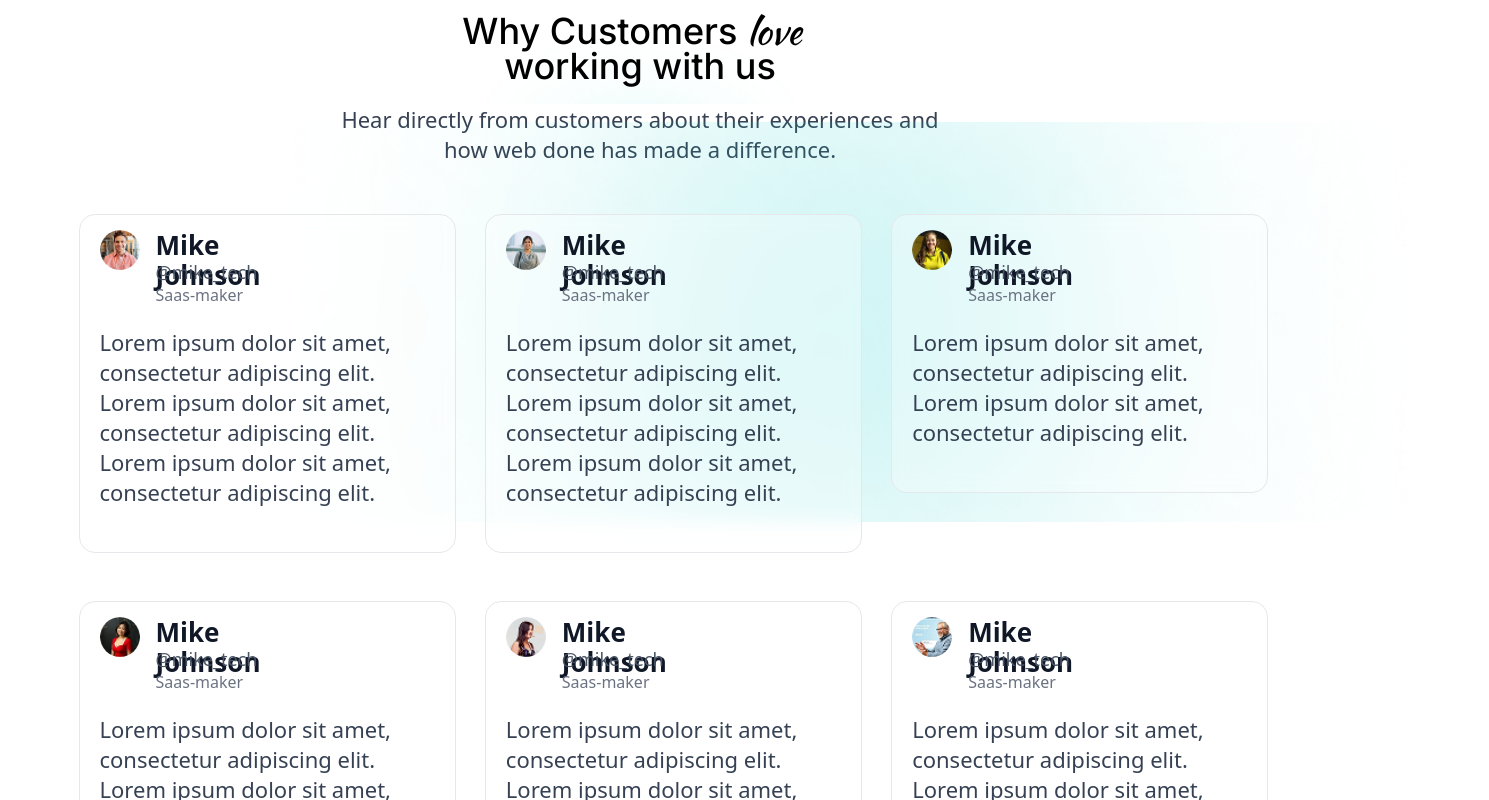
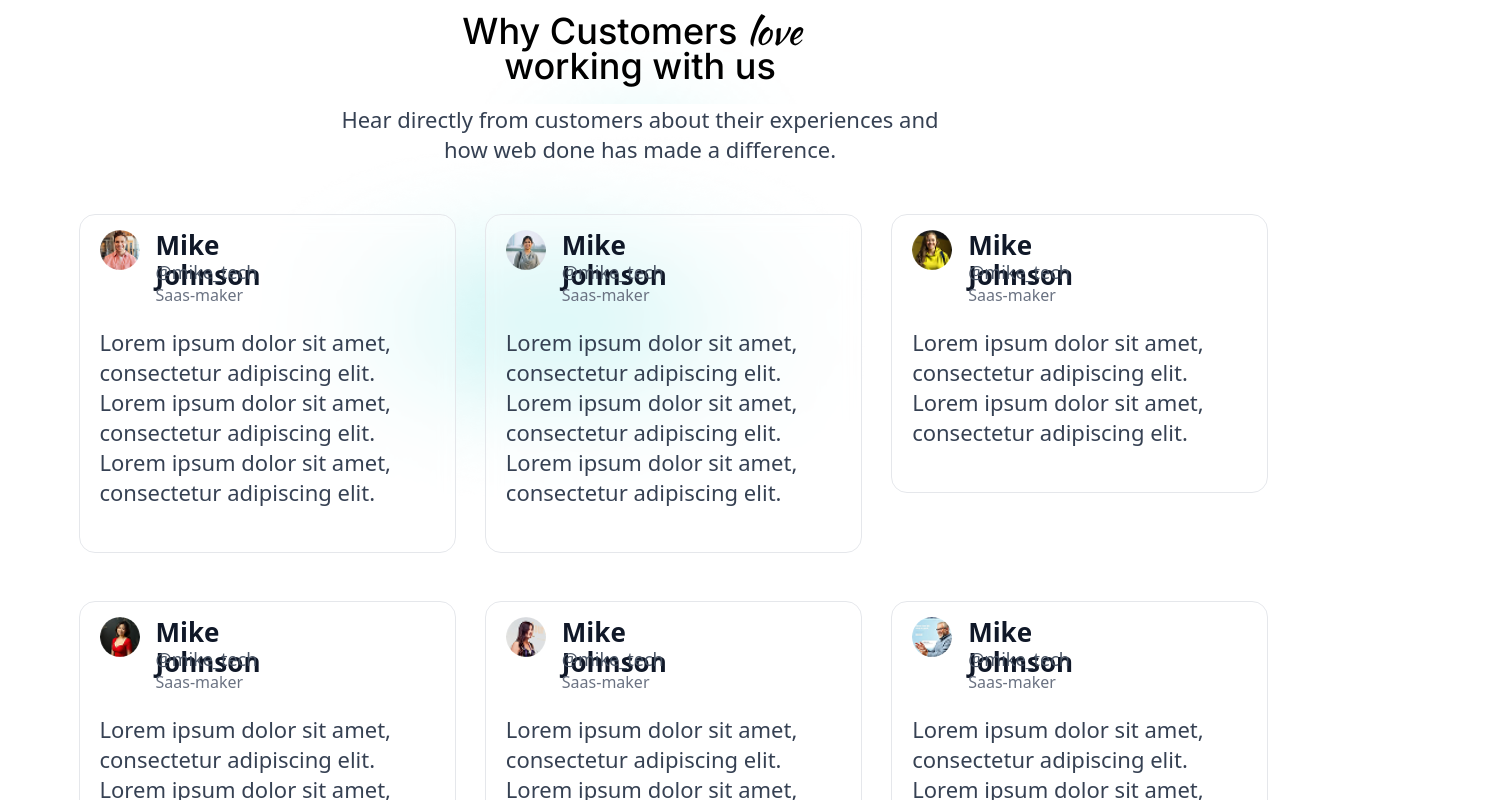
Before and after one commit to HarikaraPrashath/Ceylon_Developer_ui, a Next.js app: page / in a window 1280 px wide. Shown: the part 5320-6120 px from the top of the page, 1489 px wide, since content can reach past the window. Built offline with nearby package versions, Linux system fonts and the light colour scheme.

Commit message:
update: review section

```diff
--- a/app/components/Home/Review.tsx
+++ b/app/components/Home/Review.tsx
@@ -41,9 +41,9 @@ const Review = () => {
           <Image
             src="/Images/review.png"
             alt="Review"
-            width={1500}       // intrinsic width
+            width={500}       // intrinsic width
             height={1000}       // intrinsic height
-            className="mx-auto lg:w-[2000px] lg:h-[400px] -mt-8 absolute object-cover lg:-ml-20"
+            className="mx-auto lg:w-[700px] lg:h-[400px] -mt-8   absolute sm:border  lg:-ml-20"
           />
 
         </div>
```
